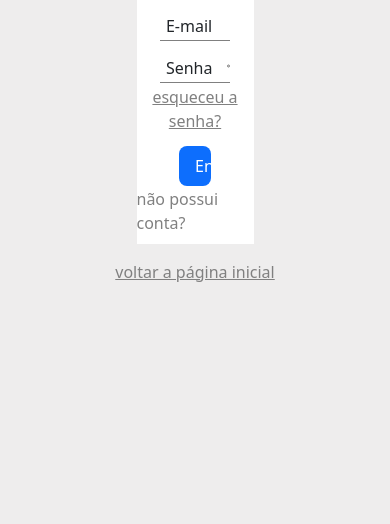
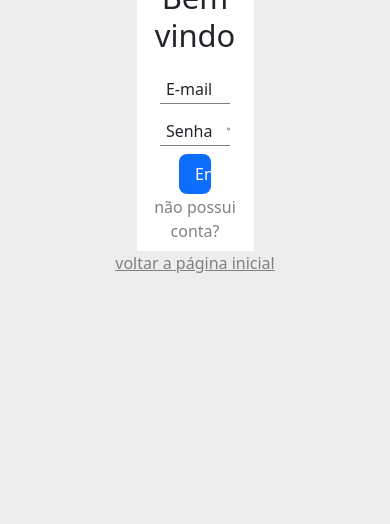
Before and after one commit to Muniiz01/Driveline, a PHP site: page /login.html in a window 390 px wide. Shown: the part 114-638 px from the top of the page. Run offline with PHP 8.4, Linux system fonts and the light colour scheme; some libraries are stand-ins or nearby versions.

Commit message:
comentei o css do login
mudei pouquissimas coisas quero fazer as telas responsivas, login, cadastro e a home

```diff
--- a/front/login/login.html
+++ b/front/login/login.html
@@ -16,46 +16,41 @@
 
 <body>
     <!-- inicio da tela -->
+    <!-- //////////////////////////////////////////////////////////////////////////////////////////////////////////// -->
     <form class="tela_login" id="formLogin">
         <div class="img-logo">
-            <img src="../imagens/logo/logo-png.png" width="70%">
+            <img src="../imagens/logo/slim-logo-png.png" width="70%">
         </div>
-        <!-- texto -->
-        <p class="display-5 text-center" id="login_texto">Login</p>
+        <!-- texto //////////////////////////////////////////////////////////////////////////////////////////////////-->
+        <p class="display-5" id="login_texto">Bem vindo</p>
         <!-- </div> -->
 
-        <!-- inputs  -->
-        <!-- input email -->
+        <!-- inputs  ////////////////////////////////////////////////////////////////////////////////////////////////-->
+        <!-- input email ///////////////////////////////-->
         <div class="input-group" id="input-group-email">
             <input type="text" id="email" required autocomplete="email">
             <span>E-mail</span>
         </div>
-        <!-- input senha -->
+        <!-- input senha ///////////////////////////////-->
         <div class="input-group" value="" id="input-group-senha">
             <input type="password" id="senha" required autocomplete="current-password">
             <span>Senha</span>
             <input class="ver" type="checkbox" onclick="mostrarSenha()">
         </div>
-        <!--  -->
-
-        <!-- alias "ctrl" + ";" comenta tb -->
-        <!-- botoes -->
-        <!-- botao esqueceu a senha -->
-        <div class="div_esqueceu">
-            <a href="#" id="botao_esqueceu_senha">esqueceu a senha?</a>
-        </div>
-
+        <!-- ///////////////////////////////////////////-->
         <!-- botoes finais enviar e cadastrar-se -->
         <div class="botoes_enviar_cadastrar">
             <button id="enviar" type="submit" class="btn btn-primary btn-lg">Enviar</button>
             <a id="cadastro" href="../cadastro/cadastro.html">não possui conta?</a>
-
         </div>
     </form>
     <!-- fim da tela login -->
+    <!-- //////////////////////////////////////////////////////////////////////////////////////////////////////////// -->
+    <!-- link para voltar para o index -->
     <div class="home text-center">
         <a href="../home/index.html">voltar a página inicial</a>
     </div>
+    <!-- //////////////////////////////////////////////////////////////////////////////////////////////////////////// -->
 </body>
 
 </html>
--- a/front/login/login_style.css
+++ b/front/login/login_style.css
@@ -3,35 +3,30 @@
      padding: 0%;
      margin: 0%;
  }
+
+ /* //corpo da tela de login///////////////////////////////////////////////////////////////////////////////////////////////////////////////// */
  .tela_login {
      background-color: white;
      width: 30%;
-     height: 100%;
-     display: block;
-     /* background-color: rgb(255, 255, 255); */
-     margin-left: auto;
-     margin-right: auto;
-     margin-top: 3%;
- }
-
- #login_texto {
-     margin-bottom: 9%;
- }
-
- .img-logo {
+     height: max-content;
+     margin: 0% auto;
+     margin-top: 4%;
      text-align: center;
  }
- /* inputs */
+@media(max-width:521){
+    #login_texto{
+        font-size: small;
+    }
+}
+ /* ////////////////////////////// */
 
+ /* campos de input /////////////////////////*/
+.img-logo{
+    padding: 7% 0;
+}
  .input-group {
-     margin-left: auto;
-     margin-right: auto;
+     margin: 7% auto;
      width: 60%;
- }
-
- .input-group input:focus {
-     outline: none;
-     background: transparent;
  }
 
  .input-group input {
@@ -42,18 +37,12 @@
      width: 100%;
  }
 
- #input-group-email {
-     margin-bottom: 7%;
+ .input-group input:focus {
+     outline: none;
+     background: transparent;
  }
 
- #input-group-senha {
-     margin-bottom: 2%;
- }
-
- .div_esqueceu {
-     text-align: center;
-     margin-bottom: 11%;
- }
+ /* Botoes individuais ////////////////////////////////////////////////////////////////////////////////////////////////////*/
  /* botao enviar */
 
  #enviar {
@@ -63,6 +52,7 @@
      font-size: 100%;
      border: none;
  }
+
  /* botao de cadastro */
 
  #cadastro {
@@ -78,20 +68,13 @@
  #cadastro:hover {
      color: black;
  }
+
  /* botoes_enviar_cadastrar */
 
  .botoes_enviar_cadastrar {
      display: grid;
  }
- /* botao esqueceu a senha */
 
- #botao_esqueceu_senha {
-     color: gray;
- }
-
- #botao_esqueceu_senha:hover {
-     color: black;
- }
  /* animacão dos inputs */
 
  .input-group input:valid~span,
@@ -117,6 +100,7 @@
      padding: 7px;
  }
 
+ /* link ////////////////////////////////////////////////////////////////////////////////////////////////////////////////// */
  .home a {
      color: gray;
  }
@@ -124,7 +108,3 @@
  .home a:hover {
      color: rgb(0, 136, 255);
  }
-
- .home {
-     padding-top: 1rem;
- }
```
